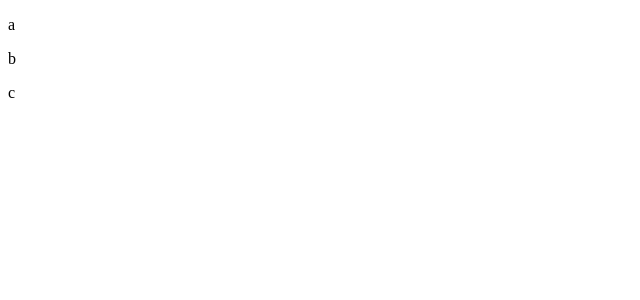
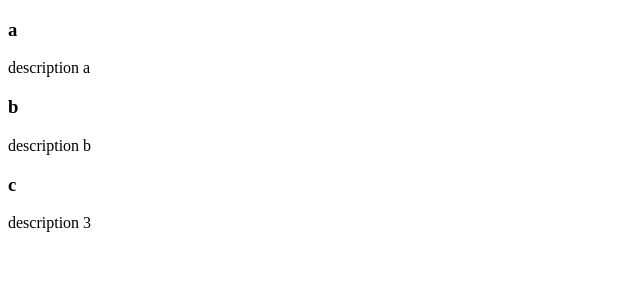
Before and after one commit to carlosdoria/digital-menu, a Next.js app: page / in a window 1280 px wide. Shown: the top 300 px of the page, without its empty margins (0-640 px from the left). Built offline with nearby package versions, Linux system fonts and the light colour scheme.

Commit message:
refactor: update product list component and update products array

```diff
--- a/src/components/List/index.tsx
+++ /dev/null
@@ -1,16 +0,0 @@
-interface ListProps {
-  items: Array<string>
-}
-
-
-export const List = ({items}:ListProps) => {
-
-
-  return (
-    <div>
-      {items.map( item => (
-        <p key={item}>{item}</p>
-      ))}
-    </div>
-  )
-}
--- /dev/null
+++ b/src/components/ProductList/index.tsx
@@ -0,0 +1,19 @@
+import { ProductItem, ProductItemProps } from "../ProductItem"
+
+interface ProductListProps {
+  products: Array<ProductItemProps>
+}
+
+export const ProductList = ({ products }: ProductListProps) => {
+  return (
+    <div>
+      {products.map( product => (
+        <ProductItem
+          key={product.name}
+          name={product.name}
+          description={product.description}
+        />
+      ))}
+    </div>
+  )
+}
--- a/src/pages/index.tsx
+++ b/src/pages/index.tsx
@@ -1,15 +1,24 @@
 import type { NextPage } from 'next'
-import { List } from '../components/List'
+import { ProductList } from '../components/ProductList'
 
 const Home: NextPage = () => {
-  const LIST = [
-    'a',
-    'b',
-    'c'
+  const PRODUCTS = [
+    {
+      name: 'a',
+      description: 'description a'
+    },
+    {
+      name: 'b',
+      description: 'description b'
+    },
+    {
+      name: 'c',
+      description: 'description 3'
+    },
   ]
 
   return (
-    <List items={LIST} />
+    <ProductList products={PRODUCTS} />
   )
 }
 
```
Also changed, not shown: 2 other files (tests, documents, lock files or other folders).
